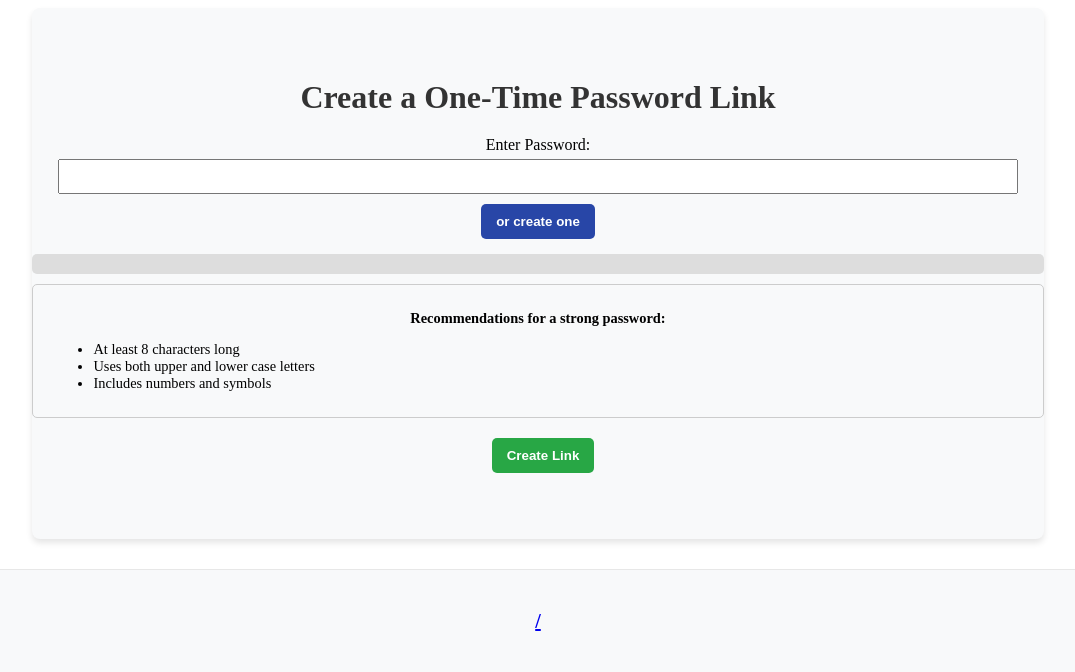
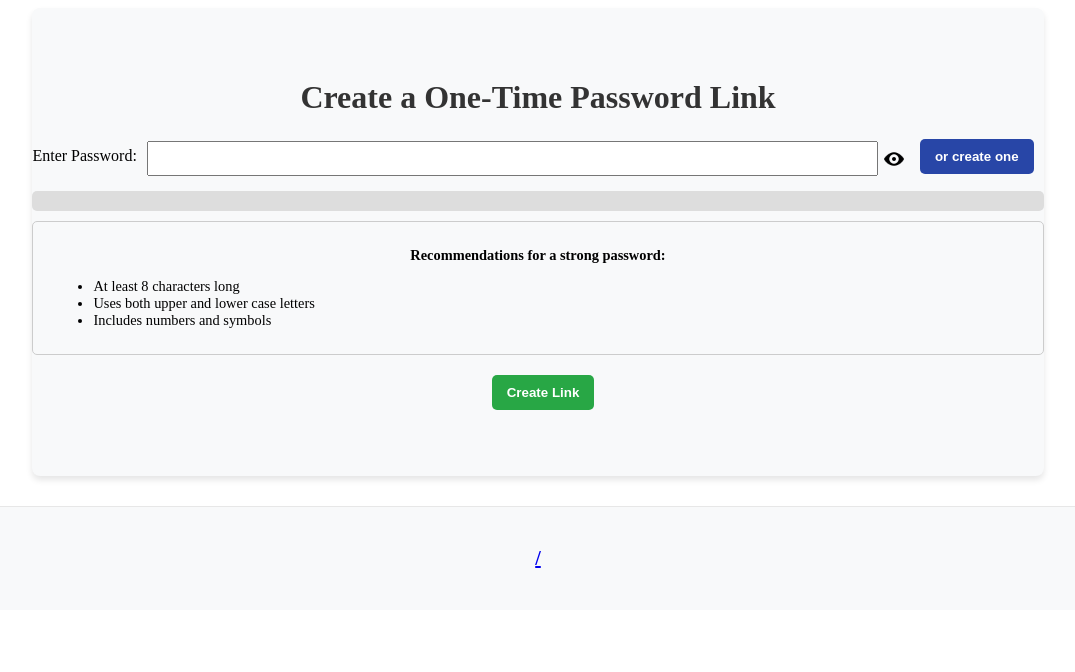
Before and after one commit to nvalezuelakghm/Kdbfaucet_webapp, a Django app: page / in a window 1280 px wide. Shown: the top 672 px of the page, without its empty margins (102-1177 px from the left). Run offline with Django 4.2, Linux system fonts and the light colour scheme.

Commit message:
added google analytics and the eye button for password previewing and the png file

```diff
--- a/blank/templates/index.html
+++ b/blank/templates/index.html
@@ -5,12 +5,16 @@
     <h1>Create a One-Time Password Link</h1>
     <form method="post" action="{% url 'create_link' %}" id="passwordForm">
         {% csrf_token %}
-        <div class="form-group">
-            <label for="password">Enter Password:</label>
-            <input type="password" id="password" name="password" class="password-input" required>
-
-            <button type="button" id="generatePassword" class="create-pass" style="margin-top: 10px;">or create one</button>
-            <span id="generatedPasswordPreview" style="margin-left: 10px; font-style: italic;"></span> <!-- Added preview span -->
+        <div class="form-group" style="display: flex; align-items: center;">
+            <label for="password" style="margin-right: 10px;">Enter Password:</label>
+            <div style="display: flex; align-items: center; flex-grow: 1;">
+                <input type="password" id="password" name="password" class="password-input" required style="flex-grow: 1;">
+                <button type="button" onclick="togglePassword()" class="toggle-password-btn" style="background: none; border: none; margin-top: 5px;">
+                    <img src="static/eye_icon.png" alt="Show/Hide password" style="height: 20px; cursor: pointer;">
+                </button>
+            </div>
+            <button type="button" id="generatePassword" class="create-pass" style="margin-left: 10px;">or create one</button>
+            <span id="generatedPasswordPreview" style="margin-left: 10px; font-style: italic;"></span>
         </div>
         <div class="password-strength" id="passwordStrength">
             <span id="strengthText" class="strength-text"></span>
@@ -27,16 +31,22 @@
     </form>
 </div>
 <script>
+function togglePassword() {
+    var passwordInput = document.getElementById('password');
+    var passwordType = passwordInput.type === 'password' ? 'text' : 'password';
+    passwordInput.type = passwordType;
+}
+
 document.getElementById('password').addEventListener('input', function() {
     const password = this.value;
     const strengthMeter = document.getElementById('passwordStrength');
     const strengthText = document.getElementById('strengthText');
     const strengths = {
         0: "Too short",
-        1: { color: "#ff3e36", text: "Weak" },       // Red for weak
-        2: { color: "#ff691f", text: "Moderate" },   // Orange for moderate
-        3: { color: "#ffda36", text: "Moderate" },   // Yellow for moderate
-        4: { color: "#0be881", text: "Strong" }      // Green for strong
+        1: { color: "#ff3e36", text: "Weak" },
+        2: { color: "#ff691f", text: "Moderate" },
+        3: { color: "#ffda36", text: "Moderate" },
+        4: { color: "#0be881", text: "Strong" }
     };
     let strengthValue = 0;
 
@@ -57,13 +67,21 @@ document.getElementById('generatePassword').addEventListener('click', function()
 
     for (let i = 0; i < passwordLength; i++) {
         const randomNumber = Math.floor(Math.random() * chars.length);
-        password += chars.substring(randomNumber, randomNumber +1);
+        password += chars.substring(randomNumber, randomNumber + 1);
     }
 
     document.getElementById('password').value = password;
-    document.getElementById('generatedPasswordPreview').textContent = password; // Update the preview span with the generated password
-    // Trigger the input event listener to update the strength meter
+    document.getElementById('generatedPasswordPreview').textContent = password;
     document.getElementById('password').dispatchEvent(new Event('input'));
 });
 </script>
+<!-- Google tag (gtag.js) -->
+<script async src="https://www.googletagmanager.com/gtag/js?id=G-HDP06W68BX"></script>
+<script>
+  window.dataLayer = window.dataLayer || [];
+  function gtag(){dataLayer.push(arguments);}
+  gtag('js', new Date());
+
+  gtag('config', 'G-HDP06W68BX');
+</script>
 {% endblock %}
```
Also changed, not shown: blank/templates/password_display.html (+9 -0 lines), static/eye_icon.png (added).
